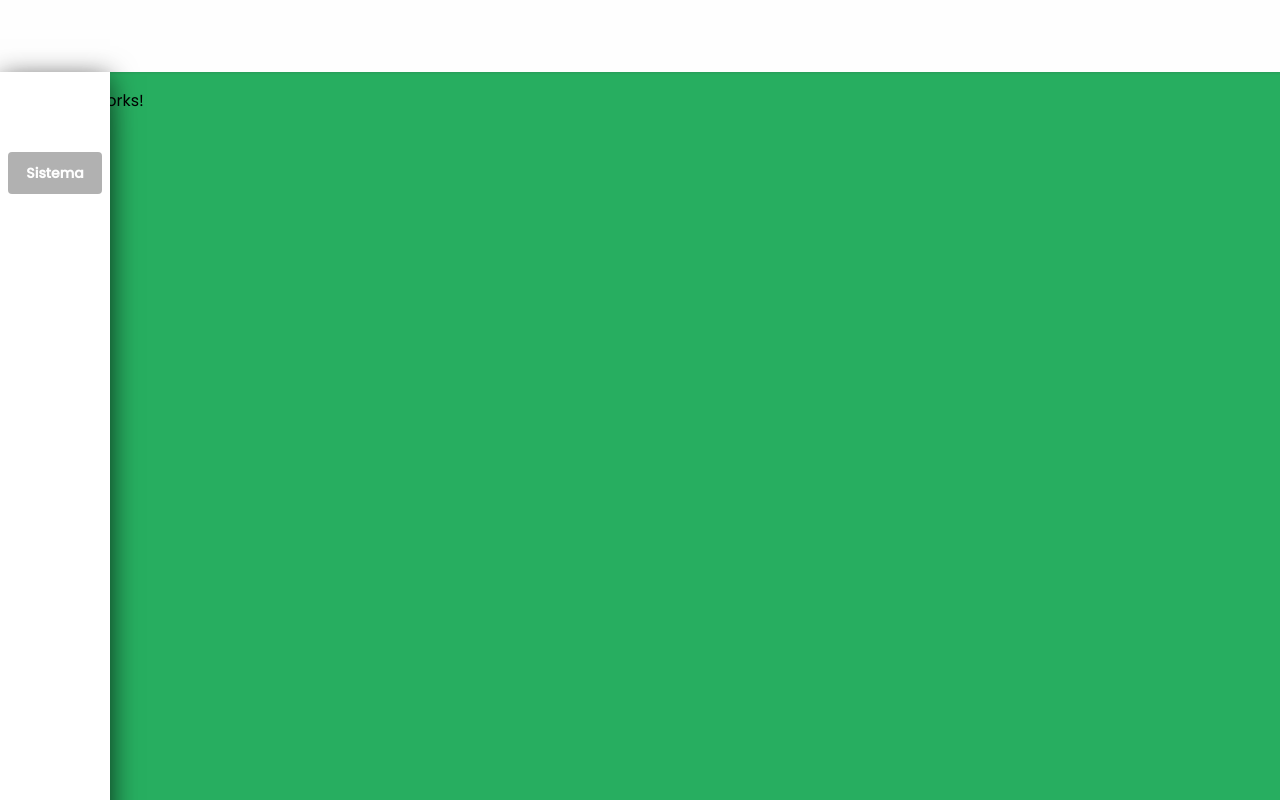
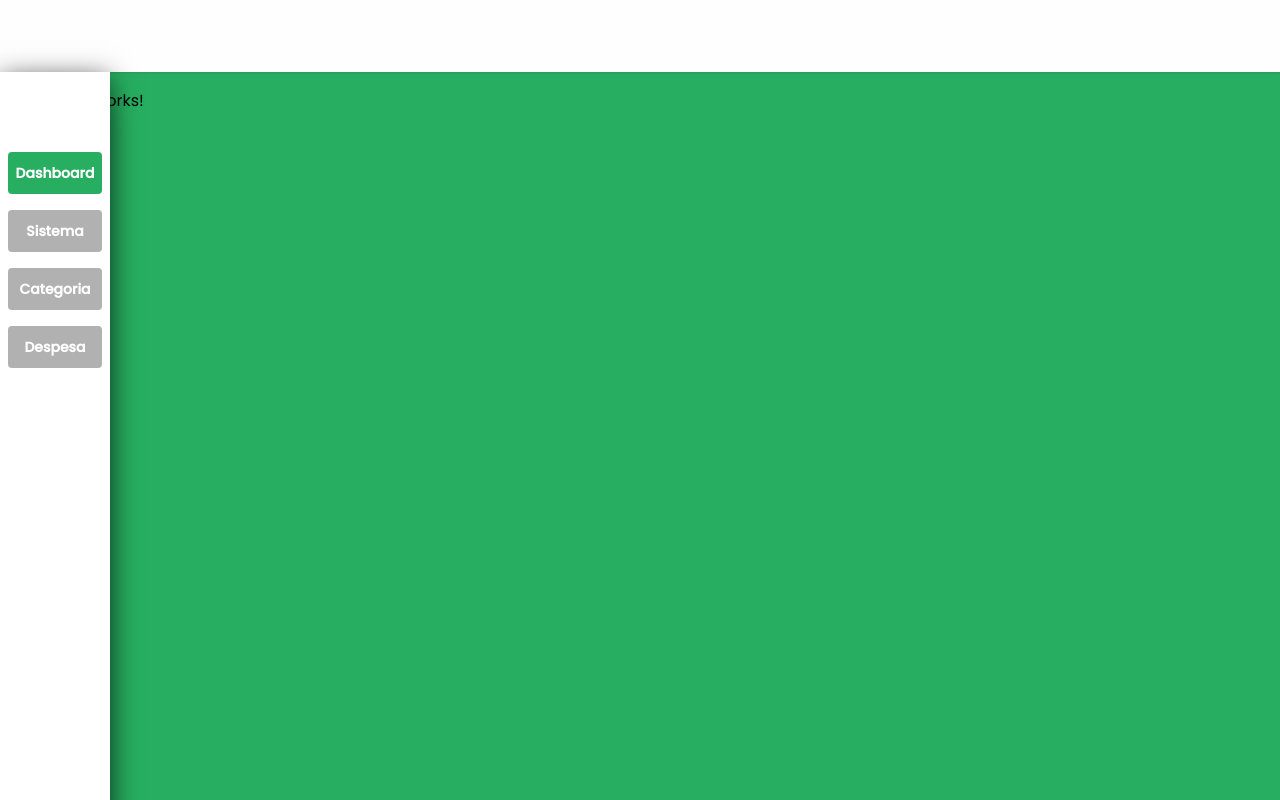
Before and after one commit to AtelliAndressa/SistemaFinanceiro-front, an Angular app: page /dashboard in a window 1280 px wide. Built offline with nearby package versions, Linux system fonts and the light colour scheme.

Commit message:
menu completo

```diff
--- a/src/app/components/sidebar/sidebar.component.html
+++ b/src/app/components/sidebar/sidebar.component.html
@@ -1,19 +1,46 @@
 <div class="container-sidebar">
-
     <div class="grupo-menu">
-
         <div class="container-icone-menu">
-
             <div class="caixa-menu caixa-menu-texto"
                 (click)="selectMenu(1)"
                 [ngClass]="{'caixa-menu-select':
                 this.menuService.menuSelecionado == 1,
                 '': this.menuService.menuSelecionado != 1}">
+                Dashboard
+            </div>
+        </div>
+    </div>
+    <div class="grupo-menu">
+        <div class="container-icone-menu">
+            <div class="caixa-menu caixa-menu-texto"
+                (click)="selectMenu(2)"
+                [ngClass]="{'caixa-menu-select':
+                this.menuService.menuSelecionado == 2,
+                '': this.menuService.menuSelecionado != 2}">
                 Sistema
             </div>
-
         </div>
-
     </div>
-
+    <div class="grupo-menu">
+        <div class="container-icone-menu">
+            <div class="caixa-menu caixa-menu-texto"
+                (click)="selectMenu(3)"
+                [ngClass]="{'caixa-menu-select':
+                this.menuService.menuSelecionado == 3,
+                '': this.menuService.menuSelecionado != 3}">
+                Categoria
+            </div>
+        </div>
+    </div>
+    <div class="grupo-menu">
+        <div class="container-icone-menu">
+            <div class="caixa-menu caixa-menu-texto"
+                (click)="selectMenu(4)"
+                [ngClass]="{'caixa-menu-select':
+                this.menuService.menuSelecionado == 4,
+                '': this.menuService.menuSelecionado != 4}">
+                Despesa
+            </div>
+        </div>
+    </div>
 </div>
--- a/src/app/pages/dashboard/dashboard.component.ts
+++ b/src/app/pages/dashboard/dashboard.component.ts
@@ -1,6 +1,7 @@
 import { Component } from '@angular/core';
 import { NavbarComponent } from '../../components/navbar/navbar.component';
 import { SidebarComponent } from '../../components/sidebar/sidebar.component';
+import { MenuService } from '../../services/menu.service';
 
 @Component({
   selector: 'app-dashboard',
@@ -12,4 +13,15 @@ import { SidebarComponent } from '../../components/sidebar/sidebar.component';
 
 export class DashboardComponent {
 
+  constructor(public menuService: MenuService)
+  {
+
+  }
+
+  ngOnInit()
+  {
+    this.menuService.menuSelecionado = 1;
+  }
+
+
 }
```
